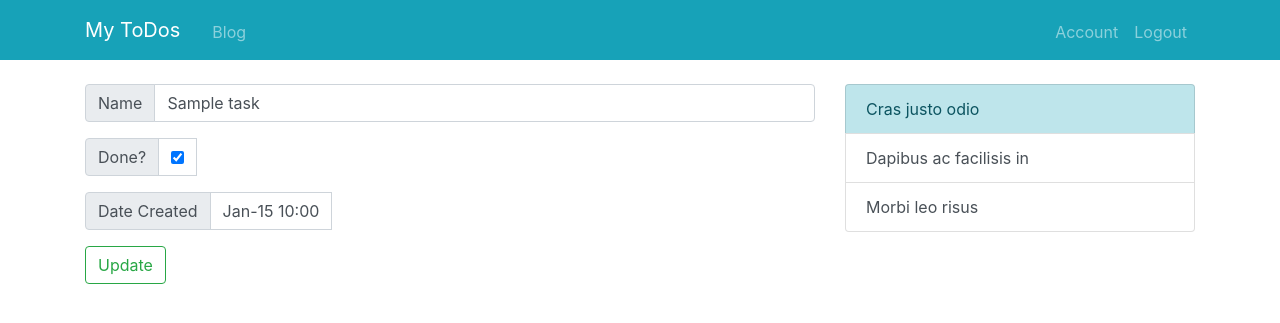
After one commit to EvgenyOcean/fl_stuff, a Flask app: a page that uses fl_todo/templates/edittask.html in a window 1280 px wide. The commit adds this page. Shown: the top 323 px of the page. Run offline with Flask 2, Linux system fonts and the light colour scheme; a user stored in the database is signed in; tables that the repository leaves empty hold one stand-in row (values such as "Sample post"); some libraries are stand-ins or nearby versions.

Commit message:
Ability to delete and edit the posts

```diff
--- a/fl_todo/routes.py
+++ b/fl_todo/routes.py
@@ -31,21 +31,6 @@ def user_lists(username):
     else:
         return abort(403)
 
-@app.route('/<string:username>/<int:id>', methods=['POST', 'GET'])
-@login_required
-def tasks(username, id):
-    if current_user.username == username:
-        form = CreateTaskForm()
-        list = List.query.filter_by(id=id).first_or_404()
-        tasks = Task.query.filter_by(list=list) #Maybe a fix needed
-        if request.method == "POST" and form.validate_on_submit():
-            new_task = Task(name=form.name.data, list_id=list.id)
-            db.session.add(new_task)
-            db.session.commit()
-            return redirect(url_for('tasks', username=current_user.username, id=list.id)) #to prevent data from being resent
-        return render_template('tasks.html', tasks=tasks, list=list, form=form)
-    return abort(403)
-
 @app.route('/<string:username>/<int:id>/edit', methods=['POST', 'GET'])
 @login_required
 def edit_list(username, id):
@@ -74,6 +59,56 @@ def delete_list(username, id):
 
     return abort(403)
 
+@app.route('/<string:username>/<int:id>', methods=['POST', 'GET'])
+@login_required
+def tasks(username, id):
+    if current_user.username == username:
+        form = CreateTaskForm()
+        list = List.query.filter_by(id=id).first_or_404()
+        tasks = Task.query.filter_by(list=list) #Maybe a fix needed
+        if request.method == "POST" and form.validate_on_submit():
+            new_task = Task(name=form.name.data, list_id=list.id)
+            db.session.add(new_task)
+            db.session.commit()
+            return redirect(url_for('tasks', username=current_user.username, id=list.id)) #to prevent data from being resent
+        return render_template('tasks.html', tasks=tasks, list=list, form=form)
+    return abort(403)
+
+@app.route('/<string:username>/<int:list_id>/<int:task_id>', methods=['POST', 'GET'])
+@login_required
+def edit_task(username, list_id, task_id):
+    if current_user.username == username:
+        list = List.query.get_or_404(list_id)
+        task = Task.query.get_or_404(task_id)
+        #Does the list contain the task?
+        if task.list == list:
+            form = CreateTaskForm()
+            if request.method == 'POST' and form.validate_on_submit():
+                task.name = form.name.data
+                task.done = form.done.data
+                db.session.commit()
+                return redirect(url_for('tasks', username=current_user.username, id=list.id))
+        else:
+            return abort(404)
+        return render_template('edittask.html', form=form, task=task)
+    else:
+        return abort(403)
+
+@app.route('/<string:username>/<int:list_id>/<int:task_id>/delete', methods=['POST'])
+@login_required
+def task_delete(username, list_id, task_id):
+    if current_user.username == username:
+            list = List.query.get_or_404(list_id)
+            task = Task.query.get_or_404(task_id)
+            #Does the list contains the task?
+            if task.list == list:
+                db.session.delete(task)
+                db.session.commit()
+                return redirect(url_for('tasks', username=current_user.username, id=list.id))
+            else:
+                return abort(404)
+    else:
+        return abort(403)
 
 @app.route('/register', methods=['POST', 'GET'])
 def register():
--- /dev/null
+++ b/fl_todo/templates/edittask.html
@@ -0,0 +1,52 @@
+{% extends 'index.html' %}
+
+{% block content %}
+  <form action="" method="POST" class="mb-4">
+    {{form.hidden_tag()}}
+    <div class="input-group mb-3">
+      <div class="input-group-prepend">
+        <span class="input-group-text" id="basic-addon1">Name</span>
+      </div>
+      {% if form.name.errors %}
+        {{form.name(class="form-control is-invalid", value=task.name)}}
+        <div class="invalid-feedback">
+          {% for err in form.name.errors %}
+            <span>{{ err }}</span>
+          {% endfor %}
+        </div>
+      {% else %}
+        {{form.name(class="form-control", value=task.name)}}
+      {% endif %}
+    </div>
+
+    <div class="input-group mb-3">
+      <div class="input-group-prepend">
+        <div class="input-group-text">
+          <span>Done?</span>
+        </div>
+      </div>
+      <div class="input-group-prepend">
+        <div class="input-group-text bg-transparent">
+          {% if task.done %}
+            {{form.done(checked=true)}}
+          {% else %}
+            {{form.done}}
+          {% endif %}
+        </div>
+      </div>
+    </div>
+
+    <div class="input-group">
+      <div class="input-group-prepend">
+        <div class="input-group-text">
+          <span>Date Created</span>
+        </div>
+      </div>
+      <div class="input-group-prepend">
+        <span class="input-group-text bg-transparent">{{task.created.strftime('%b-%d %H:%M')}}</span>
+      </div>
+    </div>
+    {{form.submit(value="Update", class="btn btn-outline-success mt-3")}}
+  </form>
+
+{% endblock %}
```
Also changed, not shown: fl_todo/templates/tasks.html (+25 -5 lines).
